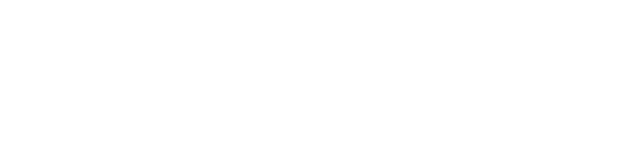
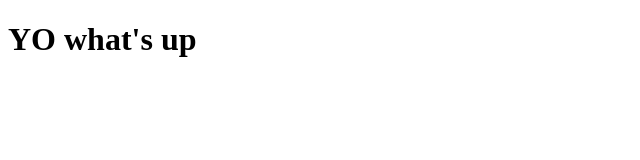
Before and after one commit to KarenOrduna/my-super-website, a plain HTML site: page index.html in a window 1280 px wide. Shown: the whole page, without its empty margins (0-640 px from the left). Drawn offline with Linux system fonts and the light colour scheme.

Commit message:
YO what's up

```diff
--- a/index.html
+++ b/index.html
@@ -5,6 +5,6 @@
     <title>title</title>
   </head>
   <body>
-
+  <h1>YO what's up</h1>
   </body>
 </html>
```
